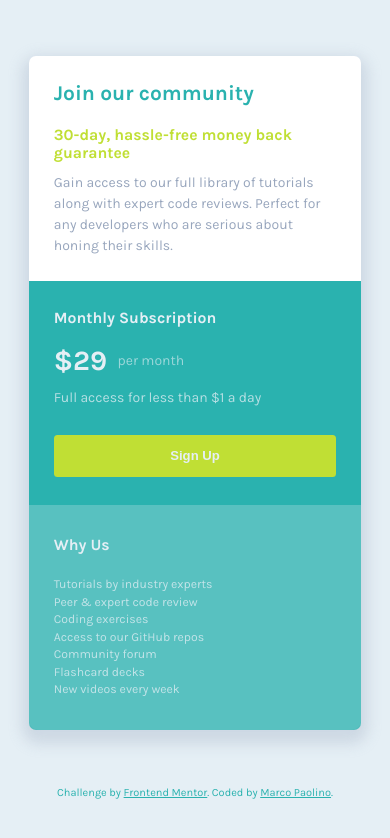
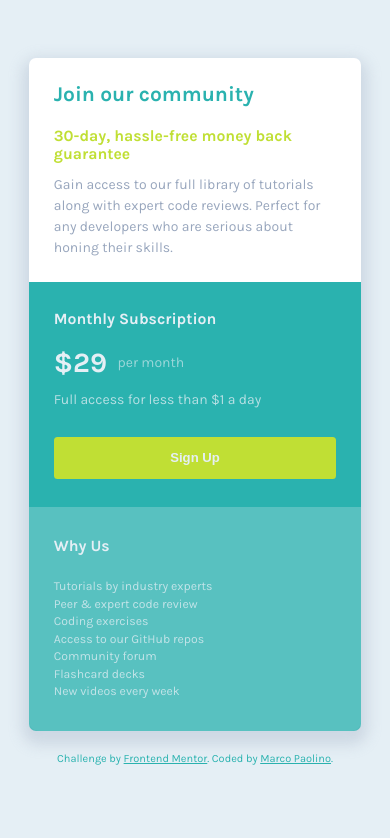
Before and after one commit to Marchino5791/Frontend-Mentor-Single-Price-Grid, a plain HTML site: page index.html in a window 390 px wide. Drawn offline with Linux system fonts and the light colour scheme.

Commit message:
Update styles.css

```diff
--- a/styles.css
+++ b/styles.css
@@ -153,13 +153,13 @@ body {
   }
 
   body {
-    height: auto;
+    /* height: auto; */
   }
 
   #main {
     grid-template-rows: repeat(3, 1fr);
     grid-template-columns: 100%;
-    margin: 4rem 0 2.5rem;
+   /* margin: 4rem 0 2.5rem; */
     max-width: 450px;
   }
 
```
